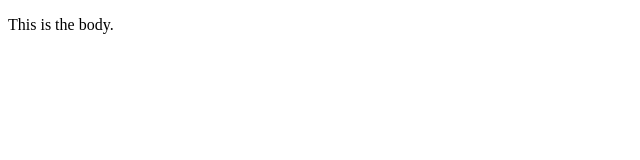
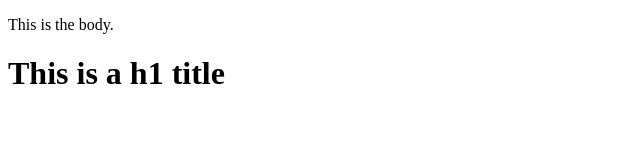
Before and after one commit to BDXSandrineWCS/helloWorld, a plain HTML site: page index.html in a window 1280 px wide. Shown: the whole page, without its empty margins (0-640 px from the left). Drawn offline with Linux system fonts and the light colour scheme.

Commit message:
Create the h1 title
Create the first h1 title : This is a h1 title

```diff
--- a/index.html
+++ b/index.html
@@ -7,5 +7,6 @@
       </head>
       <body>
         <p>This is the body.</p>
+        <h1>This is a h1 title </h1>
       </body>
     </html>
```
